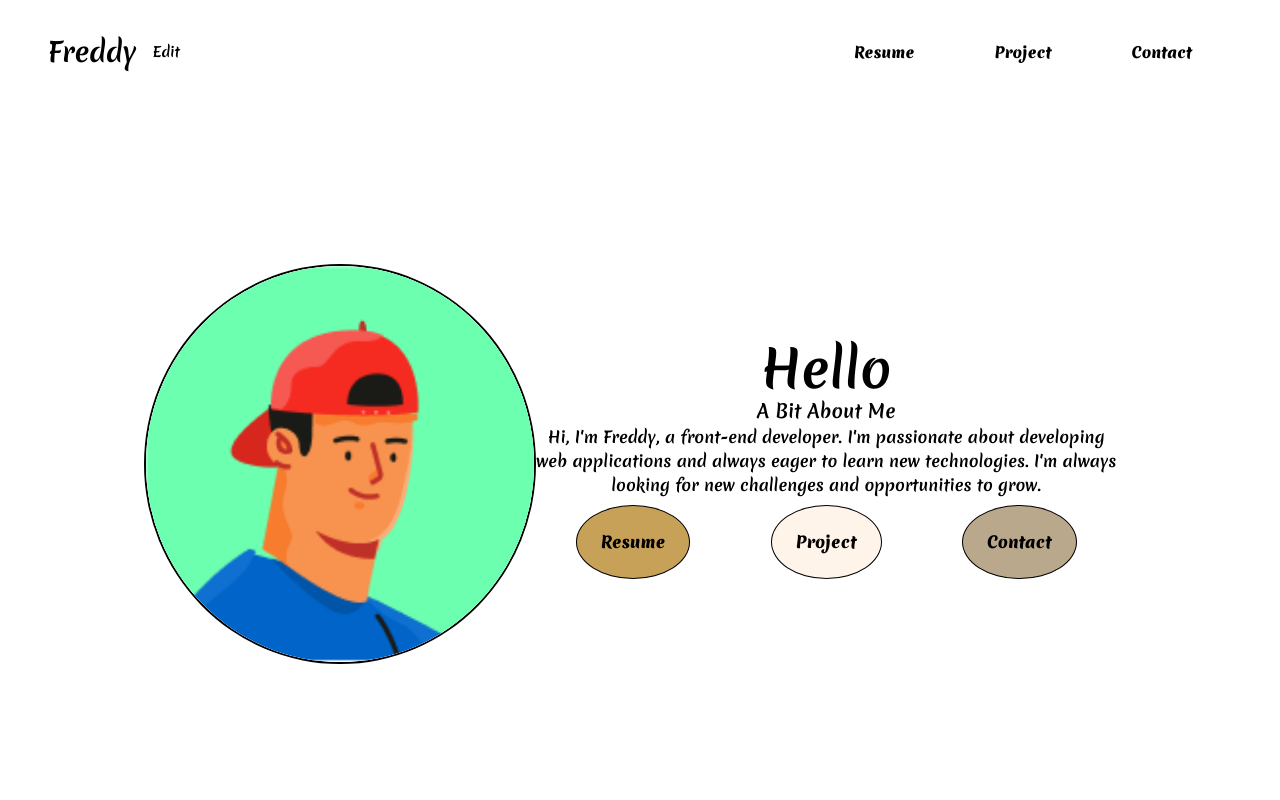
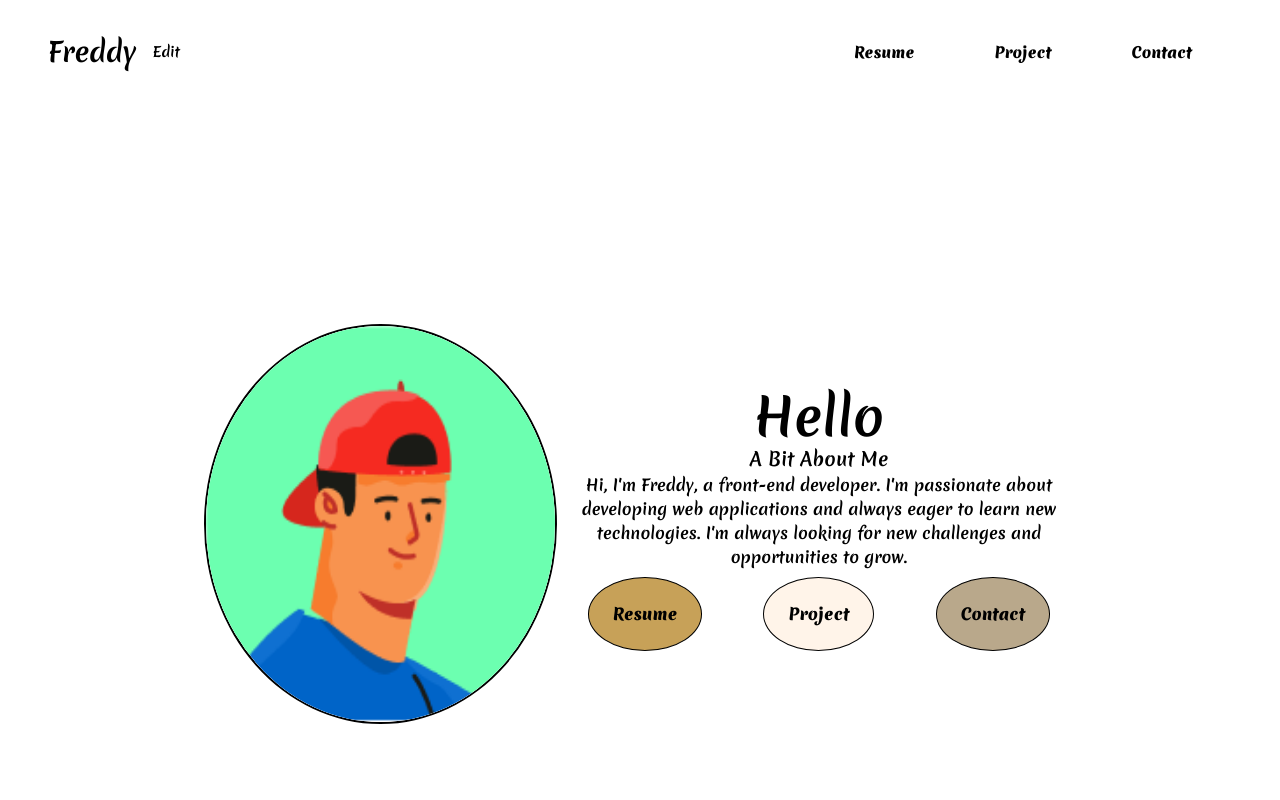
Before and after one commit to freddy990117/Personal-Portfolio-Website, a React (Vite) app: page / in a window 1280 px wide. Shown: the top 800 px of the page. Built offline with nearby package versions, Linux system fonts and the light colour scheme; a web font is replaced by a local one.

Commit message:
新增outlet-containter padding 讓內容可以顯示

```diff
--- a/Layout.css
+++ b/Layout.css
@@ -8,6 +8,7 @@
 
 body .layout-container .outlet-containter {
   height: 140vh;
+  padding: 60px;
 }
 body .l-header {
   display: flex;
--- a/Layout.scss
+++ b/Layout.scss
@@ -10,6 +10,7 @@ body {
   .layout-container {
     .outlet-containter {
       height: 140vh;
+      padding: 60px;
     }
   }
   // Layout Header 設定
```
Also changed, not shown: 1 other file (tests, documents, lock files or other folders).
